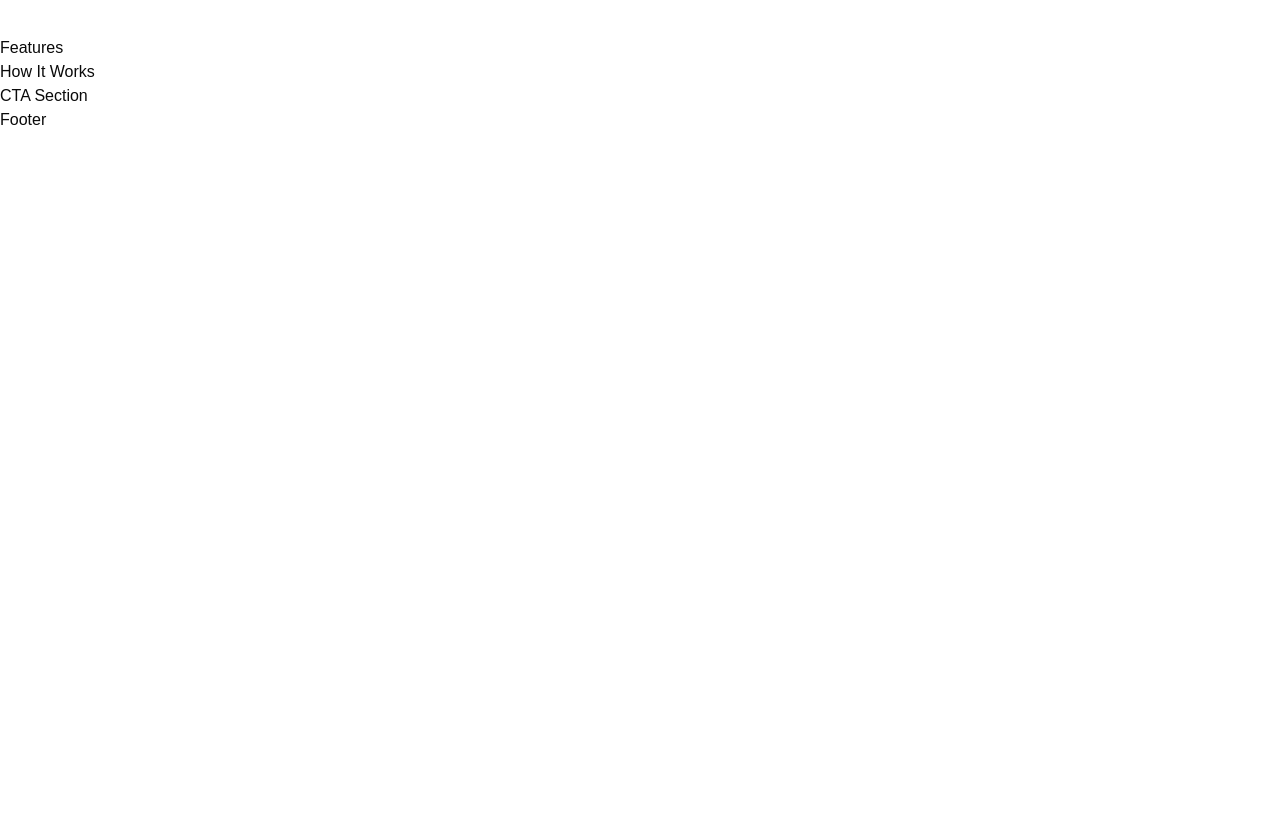
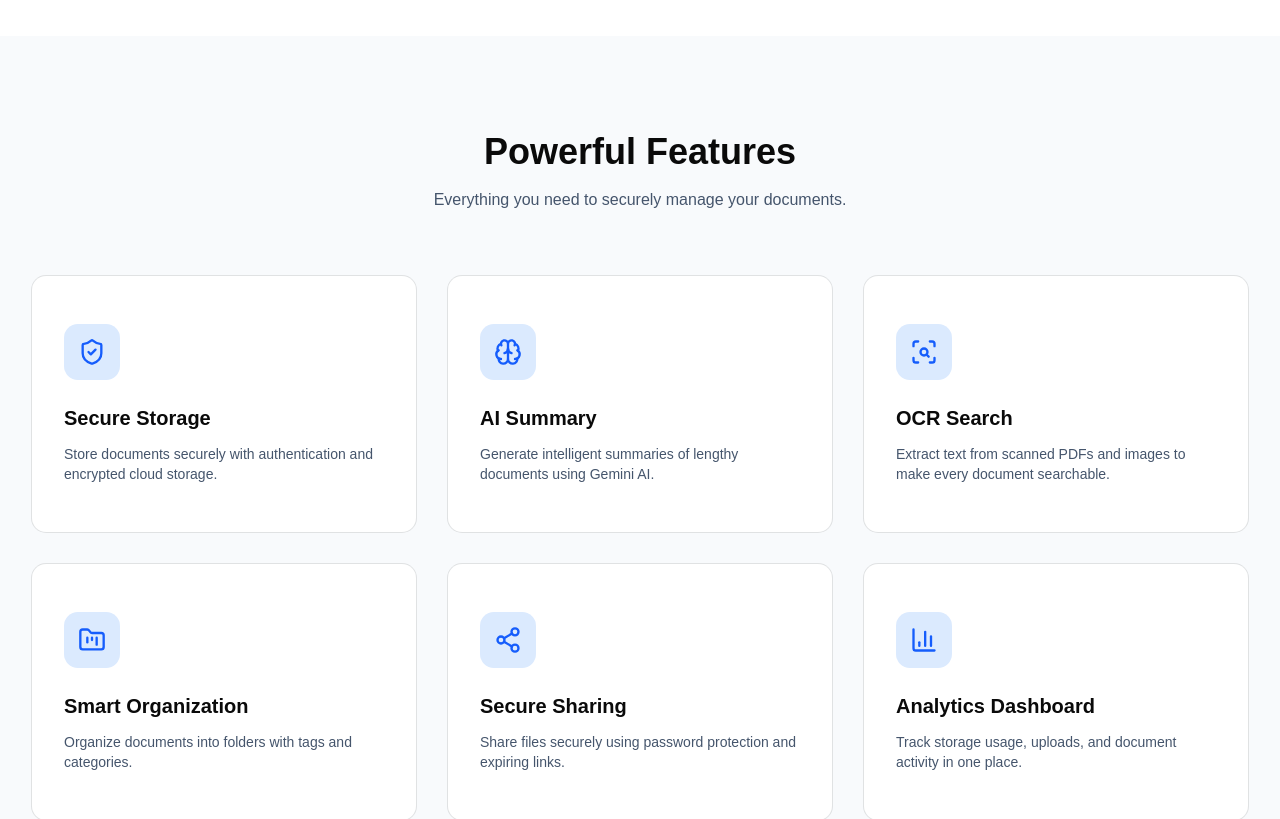
Before and after one commit to Sahild-2005/IntelliVault, a React (Vite) app in the folder client/: page / in a window 1280 px wide. Shown: the part 780-1599 px from the top of the page. Before the commit the page ends 912 px from the top, so only its background shows below. Built offline with nearby package versions, Linux system fonts and the light colour scheme.

Commit message:
feat: add landing page features section

```diff
--- a/client/src/components/landing/Features.jsx
+++ b/client/src/components/landing/Features.jsx
@@ -1,7 +1,48 @@
+import { Card, CardContent } from "@/components/ui/card";
+import Container from "@/components/common/Container";
+import { features } from "@/constants/features";
+
 function Features() {
   return (
-    <section>
-      Features
+    <section className="py-24 bg-slate-50">
+      <Container>
+        <div className="text-center">
+          <h2 className="text-4xl font-bold">
+            Powerful Features
+          </h2>
+
+          <p className="mt-4 text-slate-600">
+            Everything you need to securely manage your documents.
+          </p>
+        </div>
+
+        <div className="mt-16 grid gap-8 md:grid-cols-2 lg:grid-cols-3">
+          {features.map((feature) => {
+            const Icon = feature.icon;
+
+            return (
+              <Card
+                key={feature.title}
+                className="transition-all duration-300 hover:-translate-y-2 hover:shadow-xl"
+              >
+                <CardContent className="p-8">
+                  <div className="mb-6 flex h-14 w-14 items-center justify-center rounded-xl bg-blue-100">
+                    <Icon className="h-7 w-7 text-blue-600" />
+                  </div>
+
+                  <h3 className="text-xl font-semibold">
+                    {feature.title}
+                  </h3>
+
+                  <p className="mt-3 text-slate-600">
+                    {feature.description}
+                  </p>
+                </CardContent>
+              </Card>
+            );
+          })}
+        </div>
+      </Container>
     </section>
   );
 }
--- /dev/null
+++ b/client/src/constants/features.js
@@ -0,0 +1,47 @@
+import {
+  ShieldCheck,
+  Brain,
+  ScanSearch,
+  FolderKanban,
+  Share2,
+  BarChart3,
+} from "lucide-react";
+
+export const features = [
+  {
+    icon: ShieldCheck,
+    title: "Secure Storage",
+    description:
+      "Store documents securely with authentication and encrypted cloud storage.",
+  },
+  {
+    icon: Brain,
+    title: "AI Summary",
+    description:
+      "Generate intelligent summaries of lengthy documents using Gemini AI.",
+  },
+  {
+    icon: ScanSearch,
+    title: "OCR Search",
+    description:
+      "Extract text from scanned PDFs and images to make every document searchable.",
+  },
+  {
+    icon: FolderKanban,
+    title: "Smart Organization",
+    description:
+      "Organize documents into folders with tags and categories.",
+  },
+  {
+    icon: Share2,
+    title: "Secure Sharing",
+    description:
+      "Share files securely using password protection and expiring links.",
+  },
+  {
+    icon: BarChart3,
+    title: "Analytics Dashboard",
+    description:
+      "Track storage usage, uploads, and document activity in one place.",
+  },
+];
```
